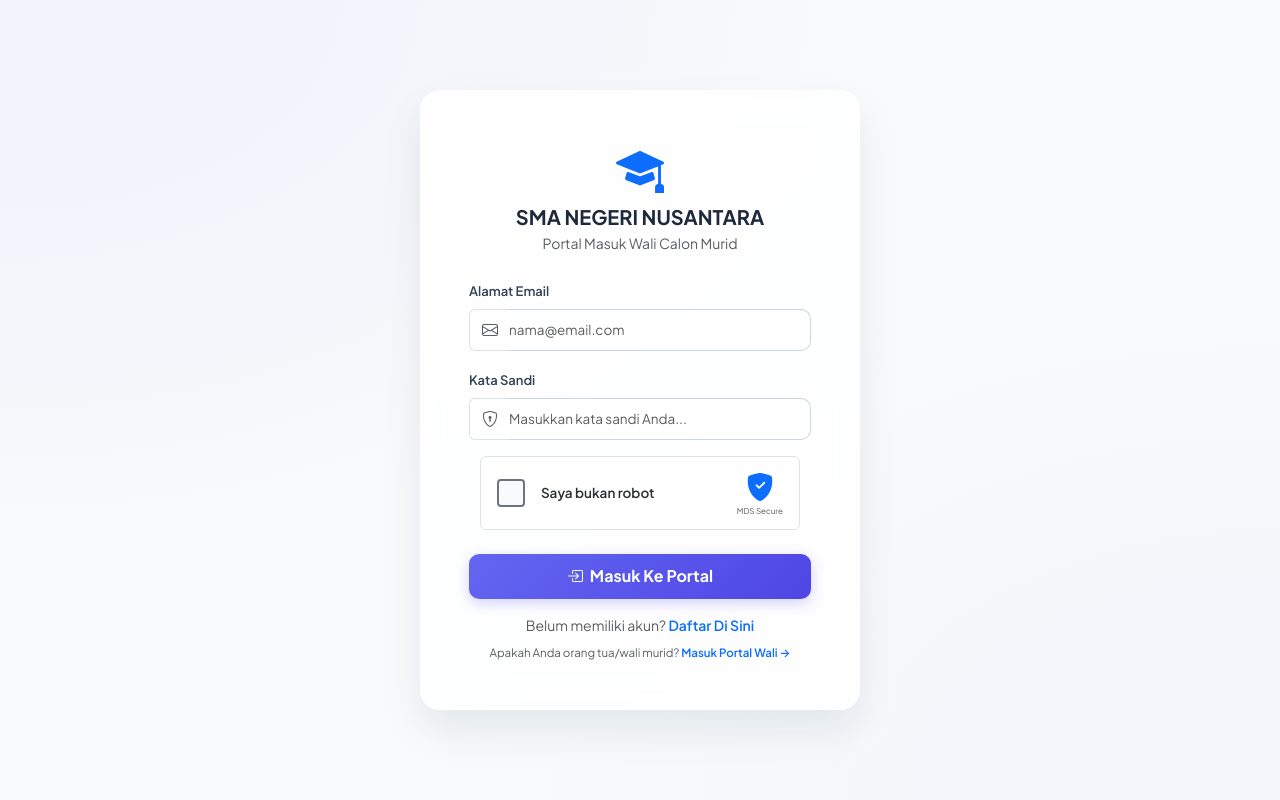
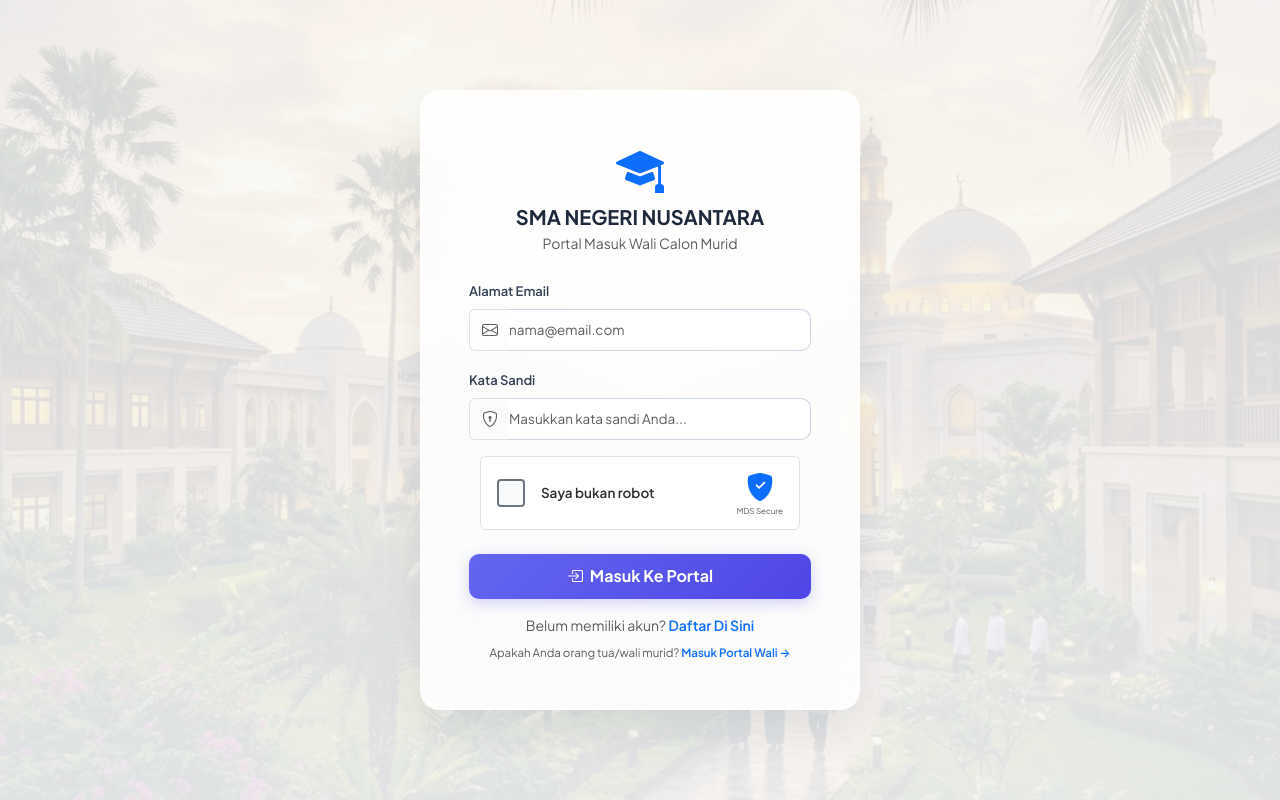
Before and after one commit to suppfaiz/mds, a PHP site: page /pmb/login.php in a window 1280 px wide. Run offline with PHP 8.4, Linux system fonts and the light colour scheme; data comes from the database, SQL or seed files in the repository.

Commit message:
design: add pondok pesantren background image to all login portals

```diff
--- a/assets/css/style.css
+++ b/assets/css/style.css
@@ -274,7 +274,10 @@ td, th {
 
 /* Glassmorphism Login Card */
 .login-body {
-    background: radial-gradient(circle at 10% 20%, #1e1b4b 0%, #09090b 90%);
+    background-image: linear-gradient(rgba(15, 23, 42, 0.8), rgba(9, 9, 11, 0.85)), url('../img/pondok_bg.png');
+    background-size: cover;
+    background-position: center;
+    background-repeat: no-repeat;
     min-height: 100vh;
     display: flex;
     align-items: center;
--- a/pmb/login.php
+++ b/pmb/login.php
@@ -113,10 +113,10 @@ if ($_SERVER['REQUEST_METHOD'] === 'POST') {
             --card-shadow: 0 20px 40px rgba(15, 23, 42, 0.08);
         }
         body {
-            background-color: #f8fafc;
-            background-image:
-                radial-gradient(at 0% 0%, rgba(99, 102, 241, 0.06) 0px, transparent 50%),
-                radial-gradient(at 100% 100%, rgba(99, 102, 241, 0.03) 0px, transparent 50%);
+            background-image: linear-gradient(rgba(248, 250, 252, 0.85), rgba(248, 250, 252, 0.9)), url('../assets/img/pondok_bg.png');
+            background-size: cover;
+            background-position: center;
+            background-repeat: no-repeat;
             min-height: 100vh;
             font-family: 'Plus Jakarta Sans', system-ui, -apple-system, sans-serif;
             color: #1e293b;
```
Also changed, not shown: pmb/register.php (+4 -4 lines), assets/img/pondok_bg.png (added).
